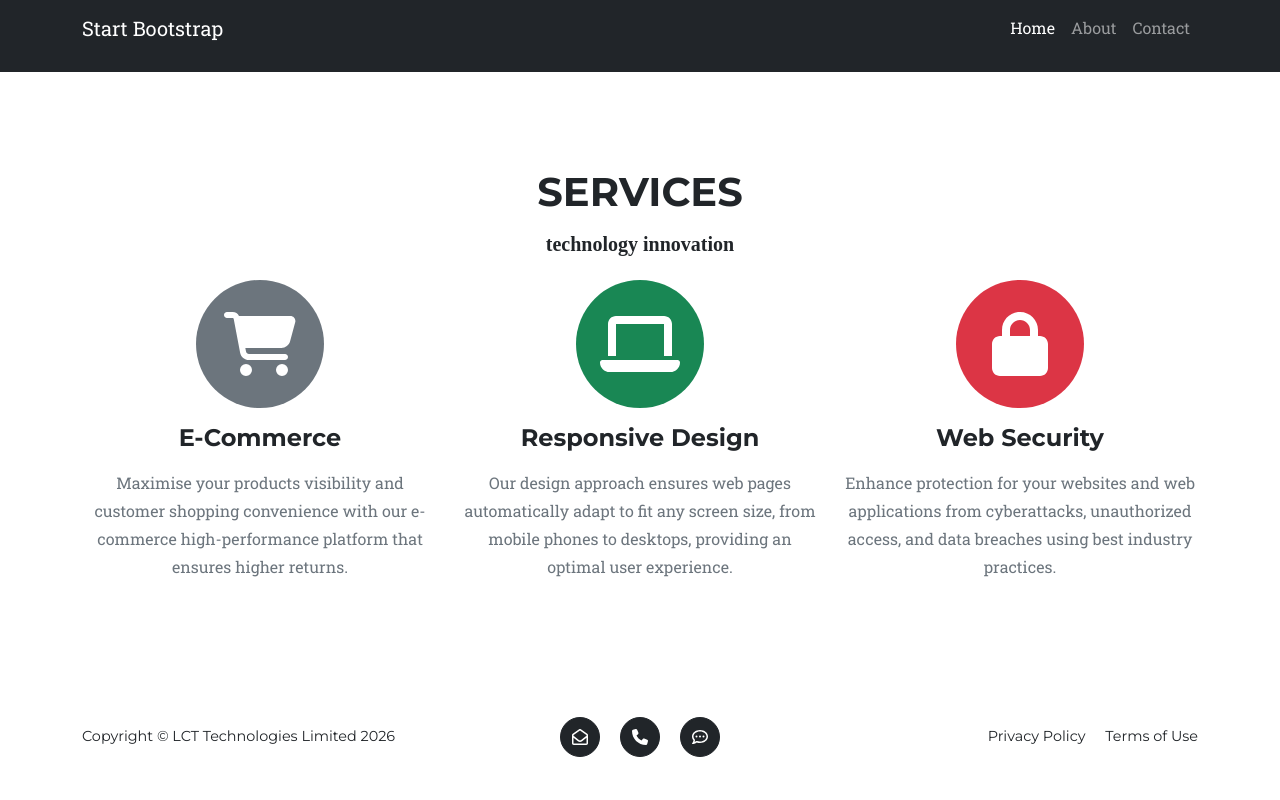
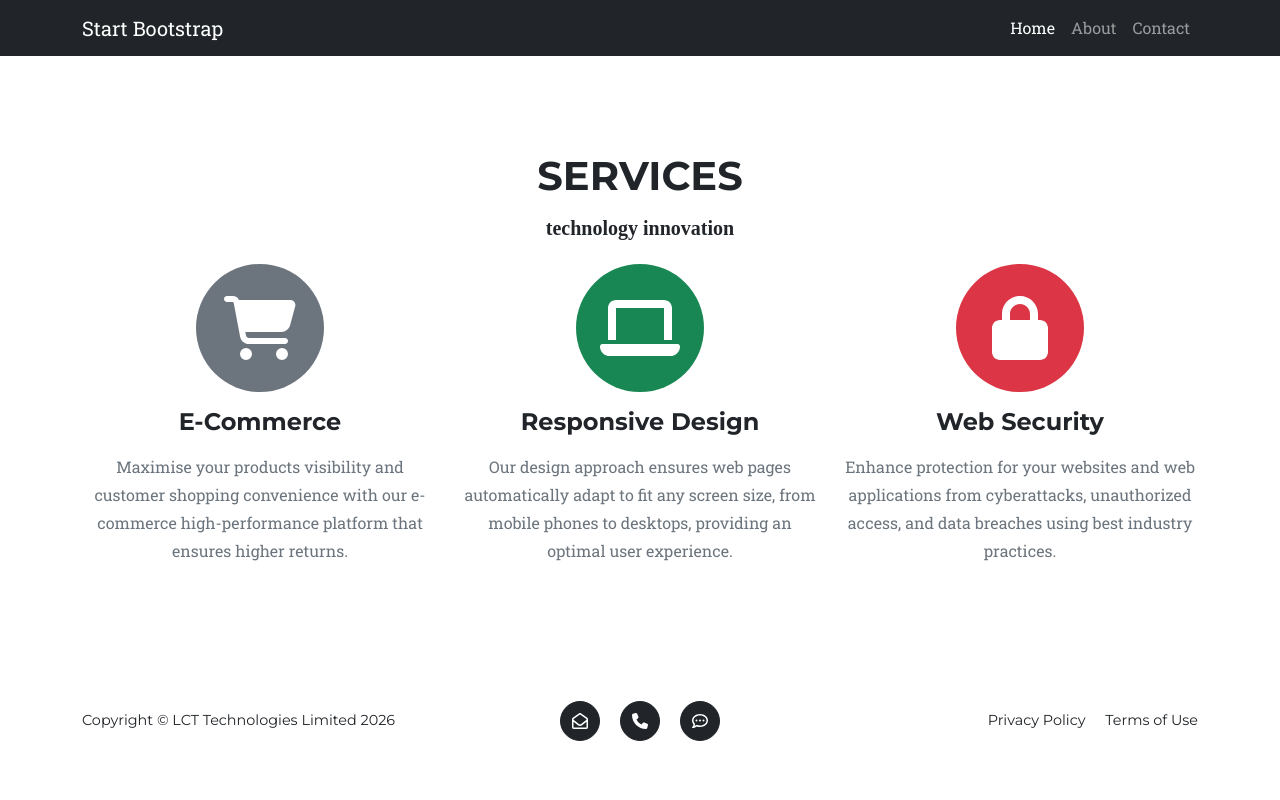
Before and after one commit to Oche215/lct, a Django app: page /view-chart/ in a window 1280 px wide. Run offline with Django 5.2, Linux system fonts and the light colour scheme; some libraries are stand-ins or nearby versions.

Commit message:
view chart 3

```diff
--- a/templates/dashboard/chart.html
+++ b/templates/dashboard/chart.html
@@ -11,17 +11,7 @@
 
 <!-- Masthead-->
 <!-- Responsive navbar-->
-        <nav class="navbar navbar-expand-lg navbar-dark bg-dark">
-            <div class="container">
 
-                <button class="navbar-toggler" type="button" data-bs-toggle="collapse" data-bs-target="#navbarSupportedContent" aria-controls="navbarSupportedContent" aria-expanded="false" aria-label="Toggle navigation"><span class="navbar-toggler-icon"></span></button>
-                <div class="collapse navbar-collapse" id="navbarSupportedContent">
-                    <ul class="navbar-nav ms-auto mb-2 mb-lg-0">
-
-                    </ul>
-                </div>
-            </div>
-        </nav>
 <!-- Services-->
 <section class="page-section" id="services">
     <div class="container">
```
